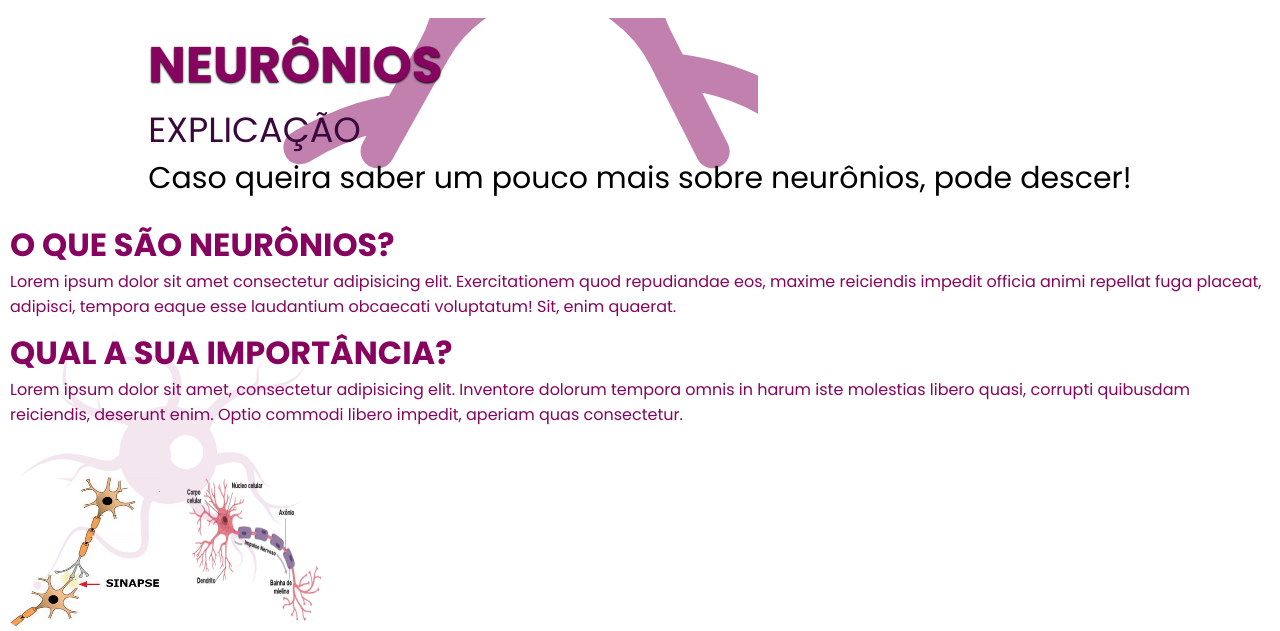
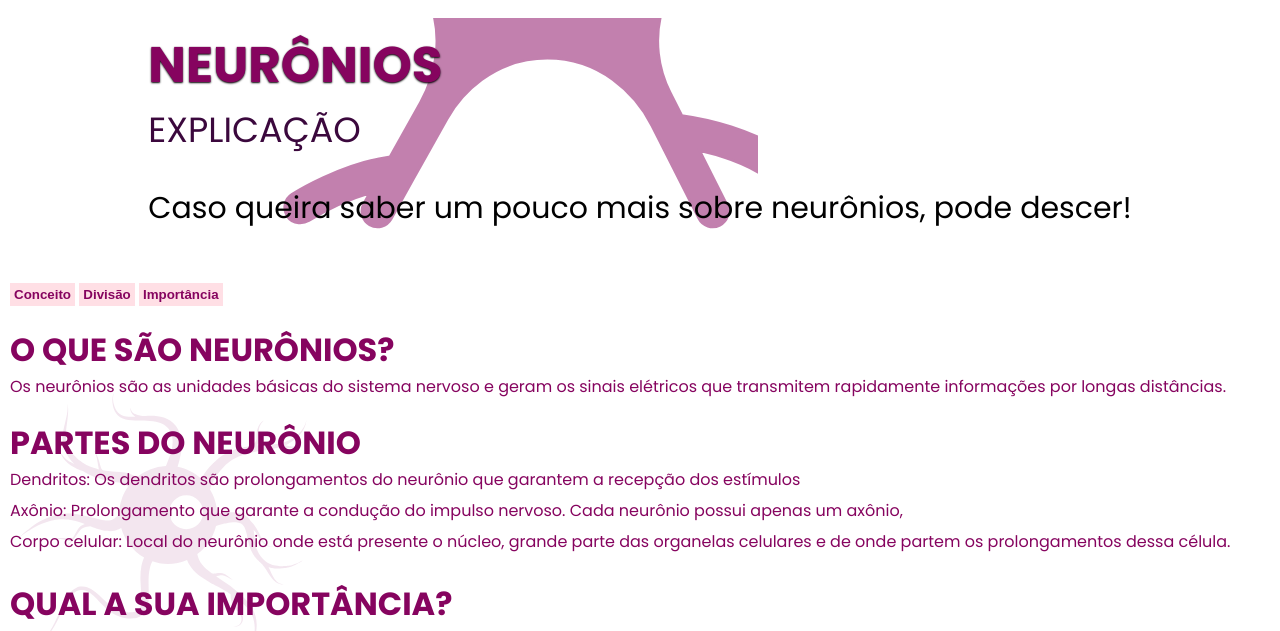
Before and after one commit to Brunoficial/neuroboyz-site-biomaket, a plain HTML site: page neuronsPage.html in a window 1280 px wide. Shown: the part 96-727 px from the top of the page. Drawn offline with Linux system fonts and the light colour scheme.

Commit message:
feat: Terminado o site

```diff
--- a/index.css
+++ b/index.css
@@ -178,23 +178,27 @@ header {
     margin-bottom:80px
 }
 
-.explicacao h1, p {
+.explicacao p {
     margin:0
 }
 
-.explicacao .texto {
-    margin-bottom: 10px;
+.explicacao h1 {
+    margin-top: 20px;
+    margin-bottom: 0;
 }
+
 
 .imgs-explicacao {
     display: flex;
+    flex-direction: column;
+    align-items: center;
     gap:20px;
     margin-top: 50px;
 }
 
 .img-explicacao {
-    width: 150px;
-    height: 150px;
+    width: 300px;
+    height: 200px;
 }
 
 .big-neuron2 {
@@ -204,3 +208,22 @@ header {
     top: 90px;
     opacity: 50%;
 }
+
+.butao-explicacao {
+    background-color: #ffc0cb80;
+    border: 0;
+    color:#86045F;
+    font-weight: bold;
+    padding: 4px;
+}
+
+.partes-neuronio {
+    display: flex;
+    flex-direction: column;
+    gap: 6px;
+}
+
+.cards a {
+    text-decoration: none;
+    color:#86045F
+}
--- a/neuronsPage.html
+++ b/neuronsPage.html
@@ -30,18 +30,42 @@
     </div>
 
     <div class="explicacao">
-        <h1>O QUE SÃO NEURÔNIOS?</h1>
+        <div class="butoes-explicacao">
+            <button class="butao-explicacao">Conceito</button>
+            <button class="butao-explicacao">Divisão</button>
+            <button class="butao-explicacao">Importância</button>
+        </div>
+        <h1 class="explicacao-titulo">O QUE SÃO NEURÔNIOS?</h1>
         <p class="texto">
-            Lorem ipsum dolor sit amet consectetur adipisicing elit. Exercitationem quod repudiandae eos, maxime reiciendis impedit officia animi repellat fuga placeat, adipisci, tempora eaque esse laudantium obcaecati voluptatum! Sit, enim quaerat.
+            Os neurônios são as unidades básicas do sistema nervoso e geram os sinais elétricos que transmitem rapidamente informações por longas distâncias.
         </p>
 
-        <h1>QUAL A SUA IMPORTÂNCIA?</h1>
+        <h1 class="explicacao-titulo">PARTES DO NEURÔNIO</h1>
+        <div class="partes-neuronio">
+            <p>
+                Dendritos:
+                Os dendritos são prolongamentos do neurônio que garantem a recepção dos estímulos
+            </p>
+            <p>
+                Axônio:
+                Prolongamento que garante a condução do impulso nervoso. Cada neurônio possui apenas um axônio,
+            </p>
+            <p>
+                Corpo celular:
+                Local do neurônio onde está presente o núcleo, grande parte das organelas celulares e de onde partem os prolongamentos dessa célula.
+            </p>
+        </d>
+
+        <h1 class="explicacao-titulo">QUAL A SUA IMPORTÂNCIA?</h1>
         <p">
-            Lorem ipsum dolor sit amet, consectetur adipisicing elit. Inventore dolorum tempora omnis in harum iste molestias libero quasi, corrupti quibusdam reiciendis, deserunt enim. Optio commodi libero impedit, aperiam quas consectetur.
+            Se você pensar sobre os papéis das três classes de neurônios, é possível fazer inferências gerais de que todos os neurônios possuem três funções básicas. São elas:
+Receber sinais ou informação.
+Integrar sinais de entrada (para determinar se essa informação deve ser repassada ou não).
+Comunicar sinais às células-alvo que são outros neurônios, músculos ou glândulas.
+
         </p>
 
         <div class="imgs-explicacao">
-            <img class="img-explicacao" src="./assets/imgs/sinapse_neuronios.jpg" alt="">
             <img class="img-explicacao" src="./assets/imgs/1-partes-do-neuronio.webp" alt="">
         </div>
 
```
